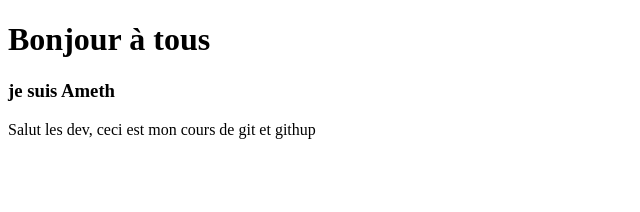
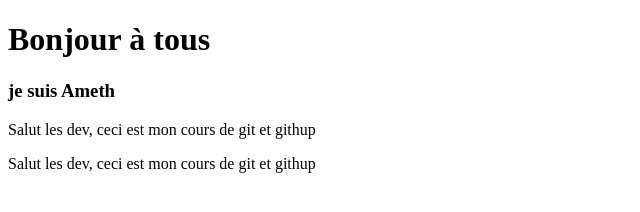
Before and after one commit to mouhameddiongue-CODEUR/cour-github-yt, a plain HTML site: page index.html in a window 1280 px wide. Shown: the whole page, without its empty margins (0-640 px from the left). Drawn offline with Linux system fonts and the light colour scheme.

Commit message:
j'ai ajouté un div avec un paragraphe

```diff
--- a/index.html
+++ b/index.html
@@ -11,5 +11,10 @@
     <p>
       Salut les dev, ceci est mon cours de git et githup
     </p>
+    <div>
+         <p>
+      Salut les dev, ceci est mon cours de git et githup
+    </p>
+    </div>
 </body>
 </html>
```
